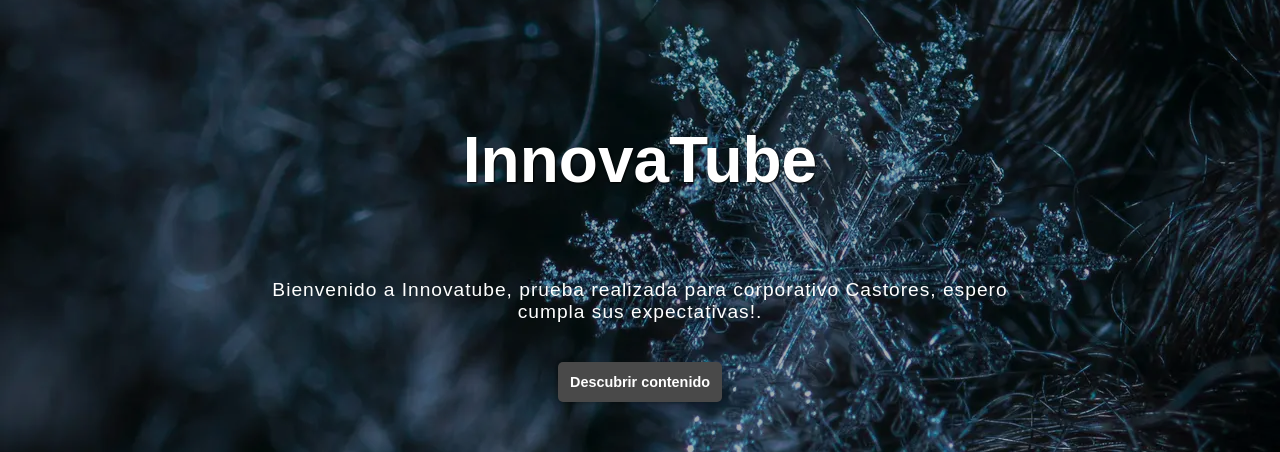
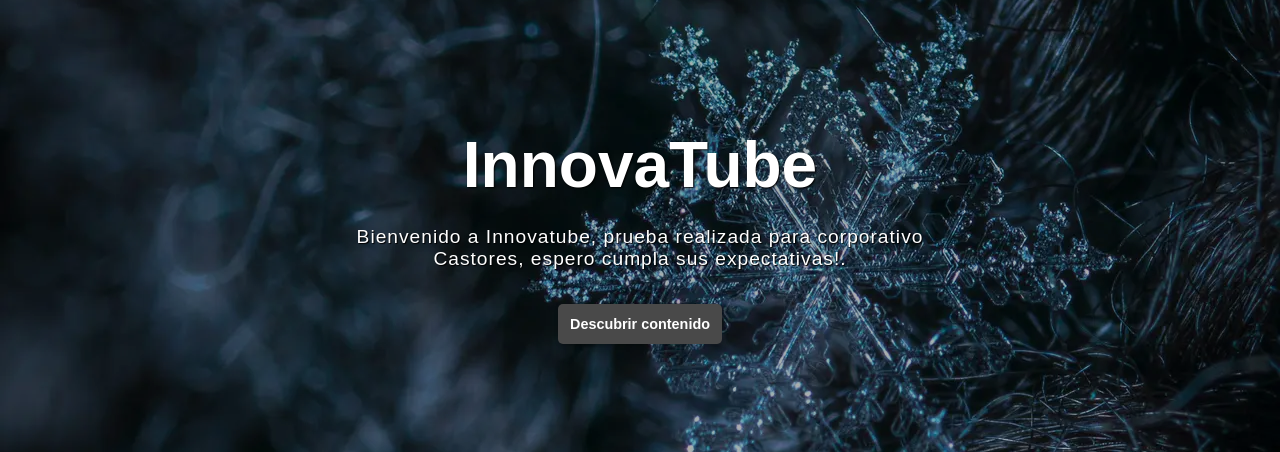
Before and after one commit to RanitaDev/Innovatube, an Angular app in the folder frontend/: page /videos in a window 1280 px wide. Shown: the part 164-616 px from the top of the page. Built offline with nearby package versions, Linux system fonts and the light colour scheme; no server answers.

Commit message:
hotfix banner

```diff
--- a/frontend/src/app/pages/videos/videos.component.css
+++ b/frontend/src/app/pages/videos/videos.component.css
@@ -70,10 +70,12 @@ ul li {
   align-items: center;
   flex: 3;
   height: fit-content;
-  gap: 10px;
+  gap: 5px;
 }
 
 .banner h1 {
+  margin: 0;
+  padding: 0;
   font-family: 'Poppins', sans-serif;
   width: fit-content;
   font-size: 4rem;
@@ -87,8 +89,9 @@ ul li {
   width: 100%;
   color: #fff;
   letter-spacing: 1px;
-  max-width: 60%;
+  max-width: 50%;
   font-size: larger;
+  text-shadow: 1px 1px 1px black;
 }
 
 .banner button {
```
